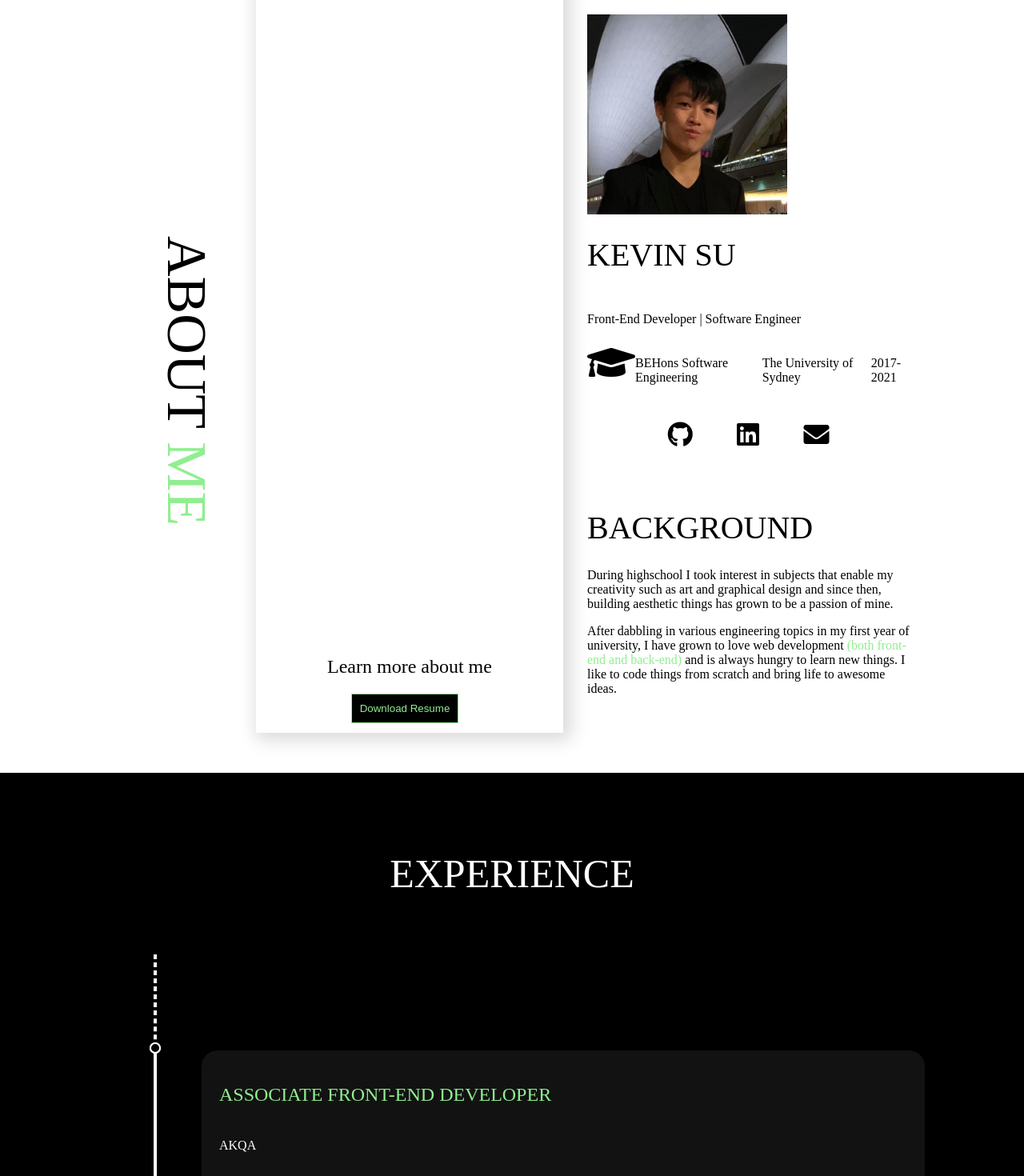
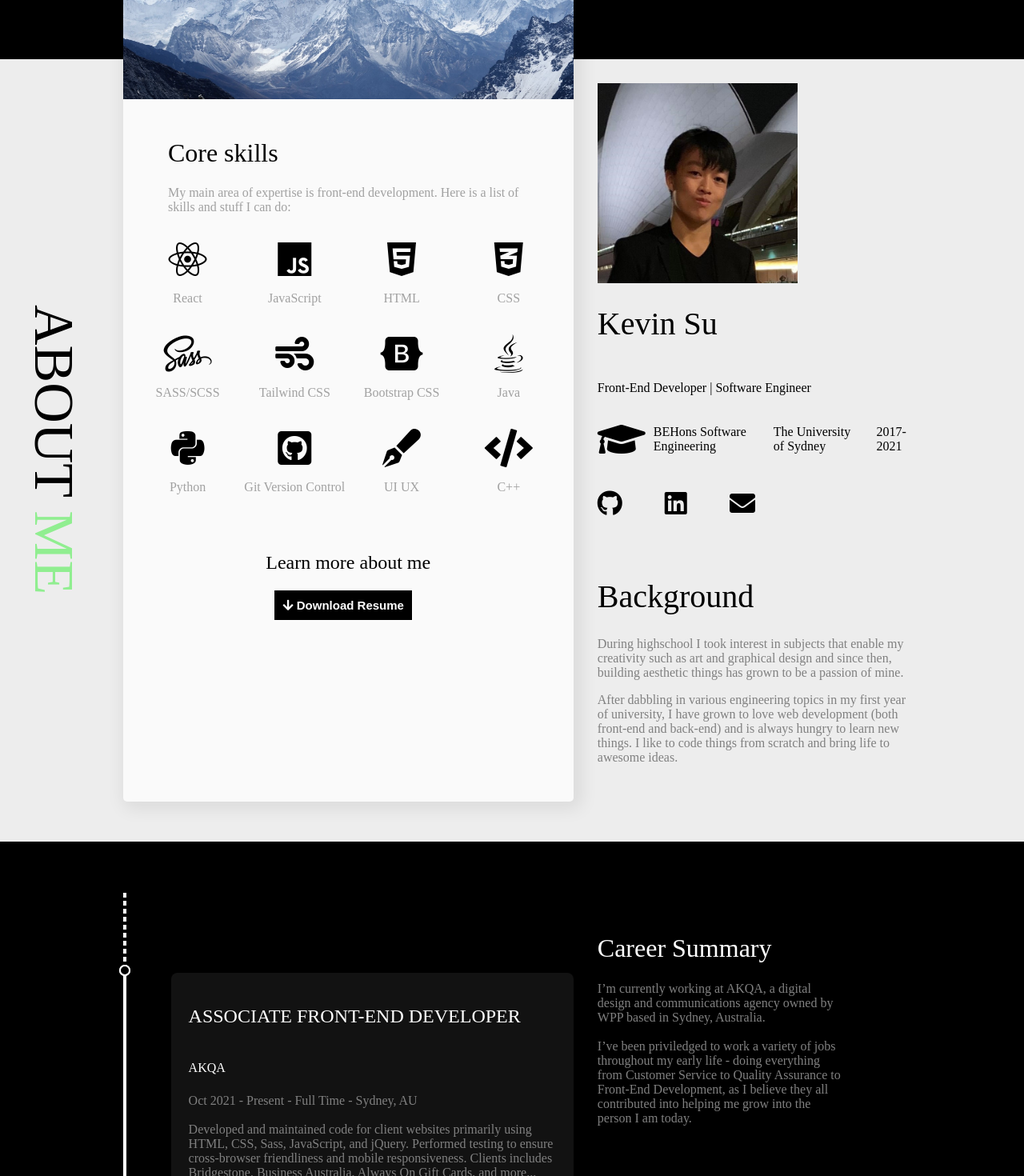
Before and after one commit to SuKaiwen/portfolio_v2, a React (Create React App) app: page / in a window 1280 px wide. Shown: the part 1320-2790 px from the top of the page at 80% size. Built offline with nearby package versions, Linux system fonts and the light colour scheme; a web font is replaced by a local one.

Commit message:
about me redesign and exp redesign and responsiveness

```diff
--- a/src/css/About.css
+++ b/src/css/About.css
@@ -11,7 +11,7 @@
 
 .main-container-2{
     width: 100%;
-    background-color: white;
+    background-color: #ededed;
     justify-content: center;
     align-items: center;
     display: flex;
@@ -27,7 +27,6 @@
     display: flex;
     flex-direction: row;
     color:white;
-    padding-bottom: 10%;
 }
 
 .sub-container{
@@ -41,6 +40,7 @@
 .main-container-2 .header{
     width: 50%;
     padding: 0 25%;
+    margin-bottom: 250px;
 }
 
 .main-container-2 .header h1{
@@ -54,10 +54,18 @@
 
 .main-card{
     width: 40%;
-    margin-top: -350px;
+    margin-top: -250px;
     z-index: 3;
-    background-color: white;
-    box-shadow: 5px 4px 21px 5px rgba(0,0,0,0.15);
+    background-color: #fafafa;
+    border-radius: 5px;
+    box-shadow: 5px 4px 21px 5px rgba(0,0,0,0.08);
+    overflow: hidden;
+    border: transparent;
+}
+
+.main-card img {
+    width: 100%;
+    overflow: hidden;
 }
 
 .skill-card{
@@ -74,19 +82,17 @@
     justify-content: center;
 }
 
-.summary-box{
+.main-card .row ul{
     display: flex;
-    flex-direction: row;
-    margin-bottom: 30px;
+    flex-wrap: wrap;
+    padding-left: 0;
+    width: 95%;
 }
 
-.summary-box p + p {
-    margin-left: 20px;
-}
-
-button{
-    margin-right: 12px;
-    margin-bottom: 12px;
+.main-card .row li{
+    list-style: none;
+    flex: 0 0 25%;
+    margin-bottom: 20px;
 }
 
 .main-card .row{
@@ -95,8 +101,13 @@ button{
     text-align: center;
     display: flex;
     flex-direction: column;
-    justify-content: center;
     align-items: center;
+}
+
+.main-card .row .text{
+    text-align: left;
+    width: 80%;
+    padding-top: 5%;
 }
 
 .main-card .skill-grid {
@@ -113,22 +124,45 @@ button{
     text-align: left;
 }
 
+.main-card p {
+    color: #a1a1a1;
+}
+
+.summary-box{
+    display: flex;
+    flex-direction: row;
+    margin-bottom: 30px;
+    align-items: center;
+}
+
+.summary-box i {
+    margin-right: 10px;
+}
+
+.summary-box p + p {
+    margin-left: 20px;
+}
+
+button{
+    margin-right: 12px;
+    margin-bottom: 12px;
+}
+
+.textbox p {
+    color: gray;
+}
+
 h5, h4, h3, h2, h1{
     font-weight: 400;
 }
 
 .skill-card .iconbox{
     width: 50%;
-    padding: 0 25%;
     justify-content: space-between;
     display: flex;
     flex-direction: row;
     color: black;
     margin-bottom: 50px;
-}
-
-.main-card p {
-    color: #a1a1a1;
 }
 
 .image{
@@ -161,6 +195,8 @@ h5, h4, h3, h2, h1{
     padding: 10px;
     background-color: black;
     color: white;
+    font-weight: bold;
+    font-size: 15px;
 }
 
 .tag-inverse{
@@ -171,6 +207,10 @@ h5, h4, h3, h2, h1{
 }
 
 @media (width < 1600px) {
+    .left-bar{
+        width: 12%;
+    }
+
     .left-bar h1{
         font-size: 70px;
     }
@@ -180,16 +220,27 @@ h5, h4, h3, h2, h1{
     }
 
     .main-card{
-        width: 40%;
+        width: 50%;
         padding-left: 0;
     }
 
     .skill-card{
-        width: 60%;
+        width: 50%;
+    }
+
+    .sub-container{
+        width: 88%;
+    }
+
+    .main-container-2 .header{
+        width: 76%;
+        padding: 0 12%;
     }
 }
 
 @media (width < 1024px) {
+
+
     .left-bar h1{
         font-size: 40px;
     }
@@ -209,11 +260,31 @@ h5, h4, h3, h2, h1{
     .main-card{
         width: 100%;
         padding-left: 0;
+        margin-top: 0;
+        box-shadow: none;
+        justify-content: left;
+        background-color: #ededed;
+    }
+
+    .main-card img{
+        display: none;
     }
 
     .main-card .row{
-        width: 90%;
-        padding: 0 5%;
+        height: 100%;
+        width: 70%;
+        padding: 30px;
+        display: flex;
+        flex-direction: column;
+        justify-content: left;
+    }
+
+    .main-card .row .text{
+        width: 100%;
+    }
+
+    .sub-container{
+        flex-direction: column-reverse;
     }
 }
 
@@ -243,4 +314,8 @@ h5, h4, h3, h2, h1{
     .skill-card .row h1{
         font-size: 30px;
     }
+
+    .main-container-2 .header .text{
+        width: 100%;
+    }
 }
--- a/src/css/Experience.css
+++ b/src/css/Experience.css
@@ -10,9 +10,7 @@
 }
 
 .exp-container .container {
-    width: 65%;
-    padding: 3%;
-    padding-right: 30%;
+    width: 40%;
     height: 100%;
 }
 
@@ -24,17 +22,27 @@
 }
 
 .exp-container .row{
-    width: 55%;
+    width: 75%;
+    display: flex;
 }
 
 .exp-container .row:first-child{
-    width: 45%;
-    text-align: right;
+    width: 25%;
     align-items: top;
+    writing-mode: vertical-rl;
+    text-align: center;
 }
 
 .exp-container .row:first-child h1{
-    font-size: 50px;
+    font-size: 100px;
+    font-weight: 400;
+}
+
+.exp-container .row .text{
+    width: 55%;
+    padding: 30px;
+    display: flex;
+    flex-direction: column;
 }
 
 .container ul:before {
@@ -47,7 +55,7 @@
 }
 
 .container ul li {
-    margin: 120px 60px;
+    margin: 100px 0px 100px 60px;
     position: relative;
 }
 
@@ -84,7 +92,12 @@
     flex-direction: column;
     background-color: #121212;
     padding: 22px;
-    border-radius: 20px;
+    border-radius: 8px;
+}
+
+.exp-container p{
+    margin-top: 2px;
+    color: gray;
 }
 
 .green-color{
@@ -92,9 +105,9 @@
     border-color: #90EE90 !important;
 }
 
-@media (width < 1400px) {
+@media (width < 1600px) {
     .exp-container{
-        flex-direction: column;
+        flex-direction: row;
     }
 
     .exp-container .row{
@@ -102,19 +115,74 @@
     }
 
     .exp-container .row:first-child{
-        width: 100%;
-        text-align: center;
+        width: 12%;
     }
 
     .exp-container .row:first-child h1{
-        font-size: 50px;
+        font-size: 70px;
     }
 
     .exp-container .container {
         width: 80%;
-        padding: 3%;
-        padding-left: 15%;
-        padding-right: 5%;
         height: 100%;
     }
 }
+
+@media (width < 1024px) {
+    .exp-container .row:first-child h1{
+        font-size: 40px;
+        line-height: 0;
+    }
+
+    .exp-container .row:first-child{
+        text-align: center;
+        justify-content: center;
+        align-items: center;
+    }
+
+    .exp-container .row{
+        flex-direction: column-reverse;
+    }
+
+    .exp-container .row .text{
+        width: 80%;
+        padding: 30px;
+        display: flex;
+        flex-direction: column;
+    }
+
+    .container ul {
+        width: 100%;
+    }
+}
+
+@media (width < 650px) {
+    .exp-container .row:first-child{
+        display: none;
+    }
+
+    .exp-container .row{
+        width: 100%;
+    }
+
+    .container ul li span{
+        display: none;
+    }
+
+    .container ul li span:before, .container ul li span:after {
+        display: none;
+    }
+
+    .container ul:before {
+        display: none;
+    }
+
+    .exp-container .container{
+        width: 100%;
+    }
+
+    .container ul li {
+        margin: 0;
+        position: relative;
+    }
+}
--- a/src/css/Nav.css
+++ b/src/css/Nav.css
@@ -27,13 +27,16 @@
     .nav li {
         margin-left: 15px;
     }
+
+    .nav a {
+        font-size: 10px;
+    }
 }
 
 @media (width < 650px) {
 
     .nav ul {
         padding-left: 5%;
-        padding-right: 5%;
     }
 
     .nav li {
--- a/src/css/Projects.css
+++ b/src/css/Projects.css
@@ -72,3 +72,9 @@
     margin-top: 20px;
     font-weight: bold;
 }
+
+@media (width < 650px) {
+    .project-container h1 {
+        font-size: 40px;
+    }
+}
--- a/src/index.css
+++ b/src/index.css
@@ -1,5 +1,6 @@
 body {
-  margin: 0;
+  margin: 0 !important;
+  padding: 0 !important;
   font-family: 'Lusitana', serif;
   -webkit-font-smoothing: antialiased;
   -moz-osx-font-smoothing: grayscale;
--- a/src/pages/About.js
+++ b/src/pages/About.js
@@ -1,6 +1,8 @@
 import React from 'react';
 import '../css/About.css';
+
 import me from '../images/me.jpg';
+import mountain from '../images/mountain.jpg';
 
 function About(props) {
     return (
@@ -20,29 +22,35 @@ function About(props) {
                 <div className = "sub-container">
                     <div className = "main-card">
                         <div className= "row">
-                            <h1 className = "green-color">SUMMARY</h1>
-                            <h2>Core skills</h2>
-                            <div className = "skill-grid">
-                                <i class="fab fa-react fa-5x"></i>
-                                <i class="fab fa-js fa-5x"></i>
-                                <i class="fab fa-html5 fa-5x"></i>
-                                <i class="fab fa-css3-alt fa-5x"></i>
-                                <i class="fab fa-sass fa-5x"></i>
-                                <i class="fas fa-wind fa-5x"></i>
-                                <i class="fab fa-bootstrap fa-5x"></i>
-                                <i class="fab fa-java fa-5x"></i>
-                                <i class="fab fa-python fa-5x"></i>
+                            <img src = {mountain} alt = "sydney-banner" />
+                            <div className = "text">
+                                <h1>Core skills</h1>
+                                <p>My main area of expertise is front-end development. Here is a list of skills and stuff I can do:</p>
                             </div>
+                            <ul>
+                                <li><i class="fab fa-react fa-3x"></i><p>React</p></li>
+                                <li><i class="fab fa-js fa-3x"></i><p>JavaScript</p></li>
+                                <li><i class="fab fa-html5 fa-3x"></i><p>HTML</p></li>
+                                <li><i class="fab fa-css3-alt fa-3x"></i><p>CSS</p></li>
+                                <li><i class="fab fa-sass fa-3x"></i><p>SASS/SCSS</p></li>
+                                <li><i class="fas fa-wind fa-3x"></i><p>Tailwind CSS</p></li>
+                                <li><i class="fab fa-bootstrap fa-3x"></i><p>Bootstrap CSS</p></li>
+                                <li> <i class="fab fa-java fa-3x"></i><p>Java</p></li>
+                                <li><i class="fab fa-python fa-3x"></i><p>Python</p></li>
+                                <li><i class="fab fa-github-square fa-3x"></i><p>Git Version Control</p></li>
+                                <li><i class="fas fa-pen-fancy fa-3x"></i><p>UI UX</p></li>
+                                <li><i class="fas fa-code fa-3x"></i><p>C++</p></li>
+                            </ul>
                             <h2>Learn more about me</h2>
                             <div className = "textbox">
-                                <button className = "tag green-color">Download Resume</button>
+                                <button className = "tag"><i class="fas fa-arrow-down"></i> Download Resume</button>
                             </div>
                         </div>
                     </div>
                     <div className = "skill-card">
                         <div className= "row">
                             <img className = "image" src={me} alt = "" />
-                            <h1>KEVIN SU</h1>
+                            <h1>Kevin Su</h1>
                             <h4>Front-End Developer | Software Engineer</h4>
                             <div className = "summary-box">
                                 <i class="fas fa-graduation-cap fa-3x"></i>
@@ -56,9 +64,9 @@ function About(props) {
                                 <i class="fas fa-envelope fa-2x"></i>
                             </div>
                             <div className = "textbox">
-                                <h1>BACKGROUND</h1>
+                                <h1>Background</h1>
                                 <p>During highschool I took interest in subjects that enable my creativity such as art and graphical design and since then, building aesthetic things has grown to be a passion of mine. </p>
-                                <p>After dabbling in various engineering topics in my first year of university, I have grown to love web development <span className = "green-color">(both front-end and back-end)</span> and is always hungry to learn new things. I like to code things from scratch and bring life to awesome ideas.</p>
+                                <p>After dabbling in various engineering topics in my first year of university, I have grown to love web development (both front-end and back-end) and is always hungry to learn new things. I like to code things from scratch and bring life to awesome ideas.</p>
                             </div>
                         </div>
 
--- a/src/pages/Experience.js
+++ b/src/pages/Experience.js
@@ -13,7 +13,7 @@ function Experience(props) {
                         <li>
                             <span></span>
                             <div className = "title">
-                                <h2 className = "green-color">ASSOCIATE FRONT-END DEVELOPER</h2>
+                                <h2>ASSOCIATE FRONT-END DEVELOPER</h2>
                                 <h4>AKQA</h4>
                                 <p>Oct 2021 - Present - Full Time - Sydney, AU</p>
                                 <p>Developed and maintained code for client websites primarily using HTML, CSS, Sass, JavaScript, and jQuery. Performed testing to ensure cross-browser friendliness and mobile responsiveness. Clients includes Bridgestone, Business Australia, Always On Gift Cards, and more...</p>
@@ -23,7 +23,7 @@ function Experience(props) {
                         <li>
                             <span></span>
                             <div className = "title">
-                                <h2 className = "green-color">FRONT-END INTERN</h2>
+                                <h2>FRONT-END INTERN</h2>
                                 <h4>GPOS</h4>
                                 <p>Dec 2019 - Feb 2020 - 3 Months - Auckland, NZ</p>
                                 <p>Developed templates using React and Ant Design. Refactored the website's code from vanilla HTML into a React Application. Wrote extensive integration and unit tests for the templates. Engaged with Agile Methodologies. Improved presentation skills via presenting the product to the team.</p>
@@ -33,7 +33,7 @@ function Experience(props) {
                         <li>
                             <span></span>
                             <div className = "title">
-                                <h2 className = "green-color">QA INTERN</h2>
+                                <h2>QA INTERN</h2>
                                 <h4>GPOS</h4>
                                 <p>Dec 2018 - Feb 2019 - 3 Months - Auckland, NZ</p>
                                 <p>Performed black box and unit testing on a software application using Postman and manually testing the application itself.</p>
@@ -43,7 +43,7 @@ function Experience(props) {
                         <li>
                             <span></span>
                             <div className = "title">
-                                <h2 className = "green-color">CUSTOMER SERVICE</h2>
+                                <h2>CUSTOMER SERVICE</h2>
                                 <h4>Eden Foods</h4>
                                 <p>2015 - 2019 (Part-Time) - Auckland, NZ</p>
                                 <p>Utilized organisational skills to oversee and guide employees. Aided in stock management and control of the daily workflow within the store
@@ -54,6 +54,13 @@ function Experience(props) {
                         </li>
                     </ul>
                 </div>
+                <div className = "container">
+                    <div className = "text">
+                        <h1>Career Summary</h1>
+                        <p>I’m currently working at AKQA, a digital design and communications agency owned by WPP based in Sydney, Australia.</p>
+                        <p>I’ve been priviledged to work a variety of jobs throughout my early life - doing everything from Customer Service to Quality Assurance to Front-End Development, as I believe they all contributed into helping me grow into the person I am today. </p>
+                    </div>
+                </div>
             </div>
         </div>
     );
```
Also changed, not shown: src/images/mountain.jpg (added), src/images/sydney.jpg (added).
